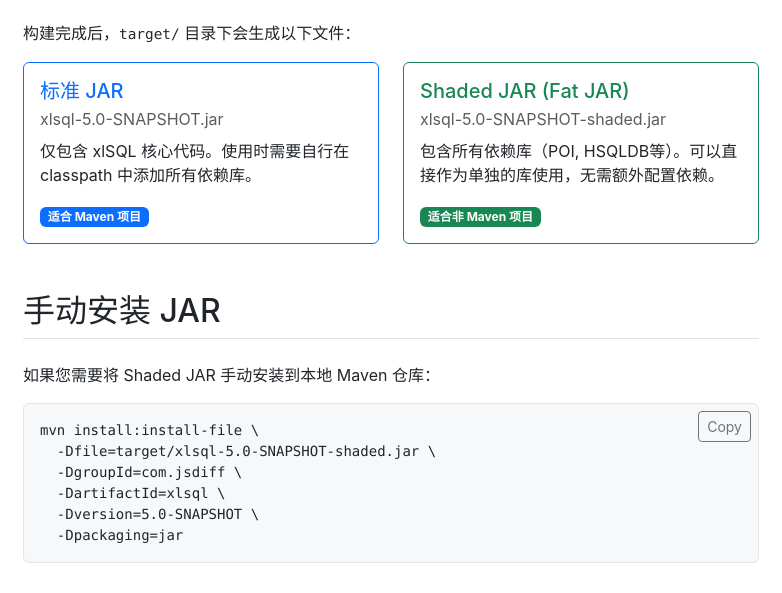
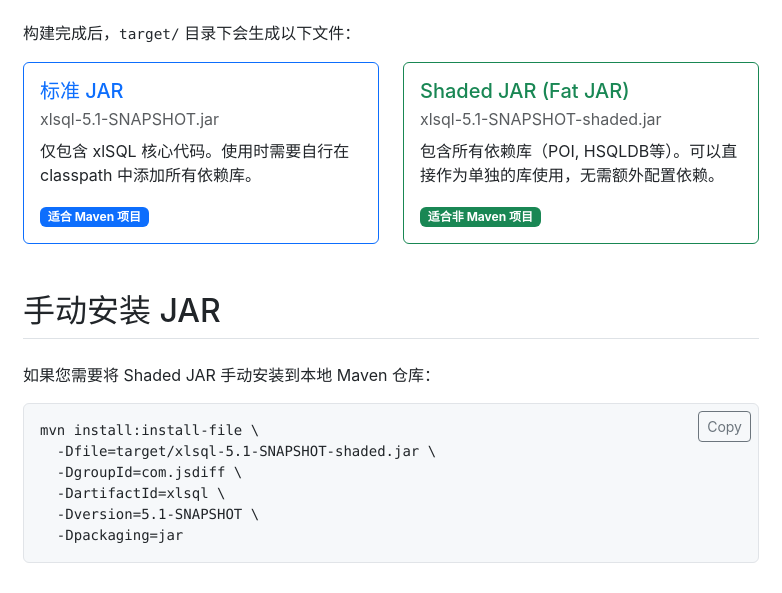
Before and after one commit to daichangya/xlsql, a plain HTML site: page xlsql-site/download.html in a window 1280 px wide. Shown: the part 1160-1753 px from the top of the page, 249-1031 px from the left. Drawn offline with nearby package versions, Linux system fonts and the light colour scheme.

```diff
--- a/pom.xml
+++ b/pom.xml
@@ -6,7 +6,7 @@
 
     <groupId>com.jsdiff</groupId>
     <artifactId>xlsql</artifactId>
-    <version>5.0-SNAPSHOT</version>
+    <version>5.1-SNAPSHOT</version>
 
     <name>xlSQL</name>
     <description>A JDBC driver for Excel files, allowing SQL operations on Excel worksheets.</description>
--- a/xlsql-site/download.html
+++ b/xlsql-site/download.html
@@ -76,7 +76,7 @@ cd xlsql</code></pre>
                             <div class="card h-100 border-primary">
                                 <div class="card-body">
                                     <h5 class="card-title text-primary">标准 JAR</h5>
-                                    <p class="card-subtitle mb-2 text-muted">xlsql-5.0-SNAPSHOT.jar</p>
+                                    <p class="card-subtitle mb-2 text-muted">xlsql-5.1-SNAPSHOT.jar</p>
                                     <p class="card-text">仅包含 xlSQL 核心代码。使用时需要自行在 classpath 中添加所有依赖库。</p>
                                     <span class="badge bg-primary">适合 Maven 项目</span>
                                 </div>
@@ -86,7 +86,7 @@ cd xlsql</code></pre>
                             <div class="card h-100 border-success">
                                 <div class="card-body">
                                     <h5 class="card-title text-success">Shaded JAR (Fat JAR)</h5>
-                                    <p class="card-subtitle mb-2 text-muted">xlsql-5.0-SNAPSHOT-shaded.jar</p>
+                                    <p class="card-subtitle mb-2 text-muted">xlsql-5.1-SNAPSHOT-shaded.jar</p>
                                     <p class="card-text">包含所有依赖库（POI, HSQLDB等）。可以直接作为单独的库使用，无需额外配置依赖。</p>
                                     <span class="badge bg-success">适合非 Maven 项目</span>
                                 </div>
@@ -99,10 +99,10 @@ cd xlsql</code></pre>
                     <h2 class="border-bottom pb-2 mb-4">手动安装 JAR</h2>
                     <p>如果您需要将 Shaded JAR 手动安装到本地 Maven 仓库：</p>
                     <pre><code>mvn install:install-file \
-  -Dfile=target/xlsql-5.0-SNAPSHOT-shaded.jar \
+  -Dfile=target/xlsql-5.1-SNAPSHOT-shaded.jar \
   -DgroupId=com.jsdiff \
   -DartifactId=xlsql \
-  -Dversion=5.0-SNAPSHOT \
+  -Dversion=5.1-SNAPSHOT \
   -Dpackaging=jar</code></pre>
                 </section>
             </div>
```
Also changed, not shown: xlsql-site/usage.html (+1 -1 lines), 6 other files.
